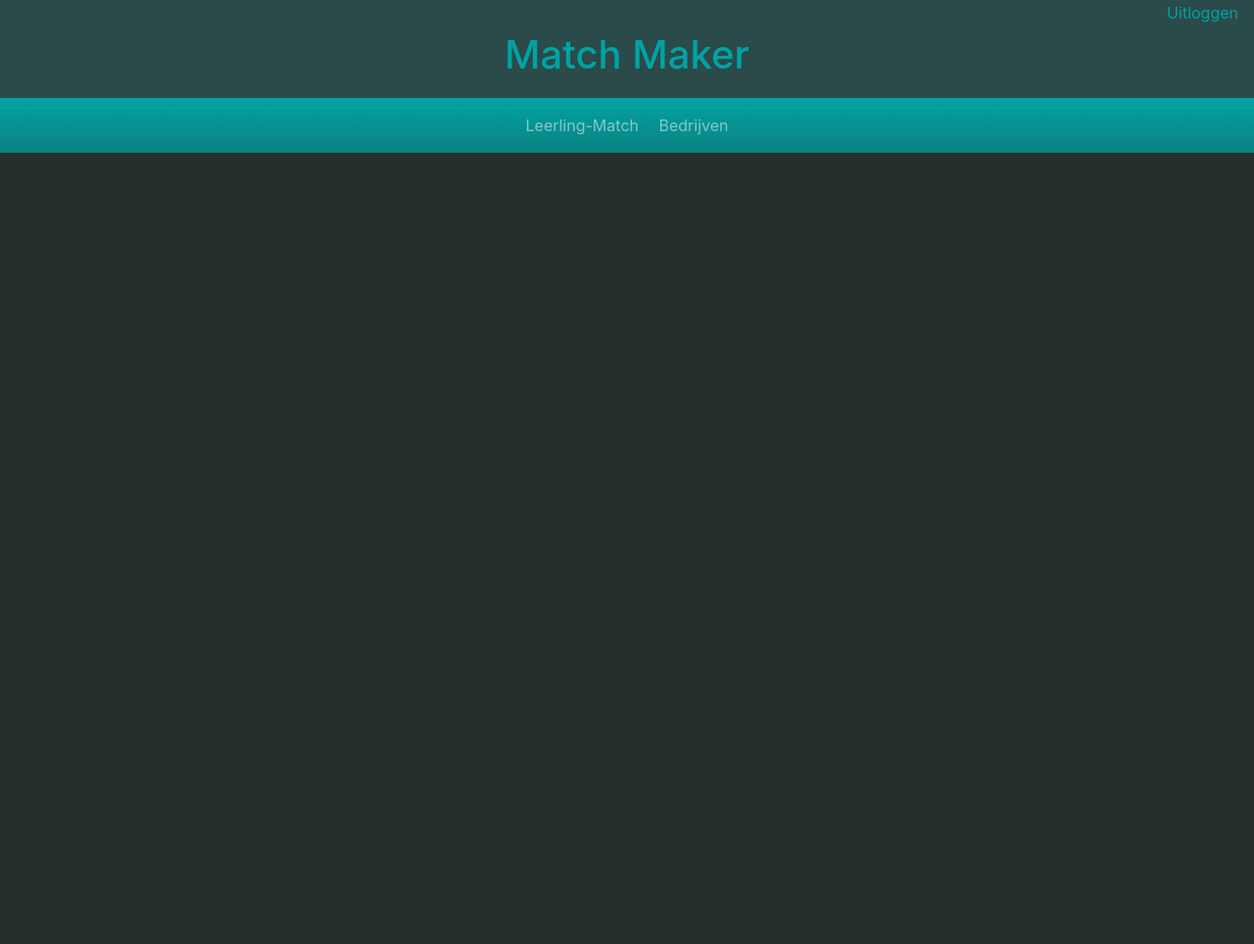
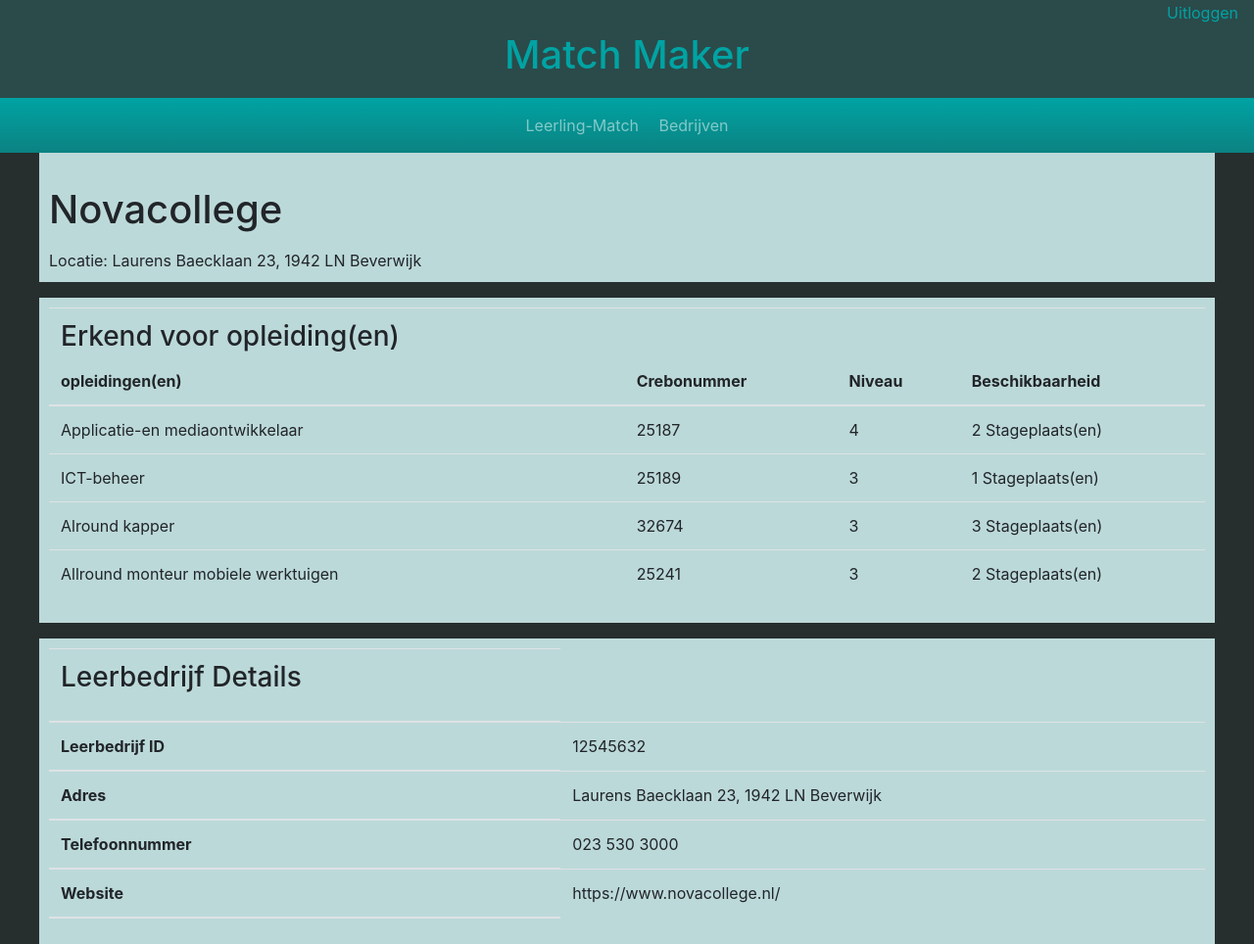
Before and after one commit to MrSenery/Project-match, a PHP site: page /Bedrijf.php in a window 1280 px wide. Shown: the whole page at 98% size. Before the commit the page ends 156 px from the top, so only its background shows below. Run offline with PHP 8.4, Linux system fonts and the light colour scheme; some libraries are stand-ins or nearby versions.

Commit message:
Bedrijf + css

```diff
--- a/Bedrijf.php
+++ b/Bedrijf.php
@@ -2,12 +2,91 @@
 <?php include("HeaderNav.php"); ?>
 <html>
   <head>
-    <meta charset="UTF-8">
+    <meta charset="UTF-8" name="viewport" content="width=device-width, initial-scale=1">
     <title>Bedrijf informatie - Match Maker</title>
   </head>
   <link href="css/bootstrap.min.css" rel="stylesheet">
   <link href="CSS.css" rel="stylesheet">
+  <style>
+      .col-sm-8 {
+          max-width: 1200px;
+          margin: auto;
+          padding: 10px;;
+      }
+  </style>
   <body>
-
+        <div class="col-sm-8" id="LightCol" height="500px"><br>
+            <h1>Novacollege</h1>
+            <p></p>
+            <a>Locatie: Laurens Baecklaan 23, 1942 LN Beverwijk</a>
+        </div>
+            <p></p>
+        <div class="col-sm-8" id="LightColInfoBox" background-color="#BCD9D9">
+            <table class="table">
+                <thead>
+                  <tr>
+                      <th scope="col"><h3>Erkend voor opleiding(en)</h3>
+                        <p></p>
+                            opleidingen(en)
+                    </th>
+                    <th scope="col">Crebonummer</th>
+                    <th scope="col">Niveau</th>
+                    <th scope="col">Beschikbaarheid</th>
+                  </tr>
+                </thead>
+                    <tbody>
+                      <tr>
+                        <td>Applicatie-en mediaontwikkelaar</td>
+                        <td>25187</td>
+                        <td>4</td>
+                        <td>2 Stageplaats(en)</td>
+                      </tr>
+                      <tr>
+                        <td>ICT-beheer</td>
+                        <td>25189</td>
+                        <td>3</td>
+                        <td>1 Stageplaats(en)</td>
+                      </tr>
+                      <tr>
+                        <td>Alround kapper</td>
+                        <td>32674</td>
+                        <td>3</td>
+                        <td>3 Stageplaats(en)</td>
+                      </tr>
+                      <tr>
+                        <td>Allround monteur mobiele werktuigen</td>
+                        <td>25241</td>
+                        <td>3</td>
+                        <td>2 Stageplaats(en)</td>
+                      </tr>
+                    </tbody>
+            </table>
+        </div>
+             <p></p>
+        <div class="col-sm-8" id="LightColInfoBox" background-color="#BCD9D9">
+            <table class="table">
+                <thead>
+                  <tr>
+                    <th scope="col"><h3>Leerbedrijf Details</h3>
+                        <p></p>
+                    </th>
+                    <tr>
+                        <th>Leerbedrijf ID</th>
+                        <td>12545632</td>
+                    </tr>
+                    <tr>
+                        <th>Adres</th>
+                        <td>Laurens Baecklaan 23, 1942 LN Beverwijk</td>
+                    </tr>
+                    <tr>
+                        <th>Telefoonnummer</th>
+                        <td>023 530 3000</td>
+                    </tr>
+                    <tr>
+                        <th>Website</th>
+                        <td>https://www.novacollege.nl/</td>
+                    </tr>
+            </table>
+        </div>
   </body>
 </html>
--- a/CSS.css
+++ b/CSS.css
@@ -76,3 +76,10 @@ body {
     /*    Colours only*/
     background-color:#BCD9D9;
 }
+
+#LightColInfoBox {
+          max-width: 1200px;
+          margin: auto;
+          padding: 10px;
+          background-color:#BCD9D9;
+}
```
